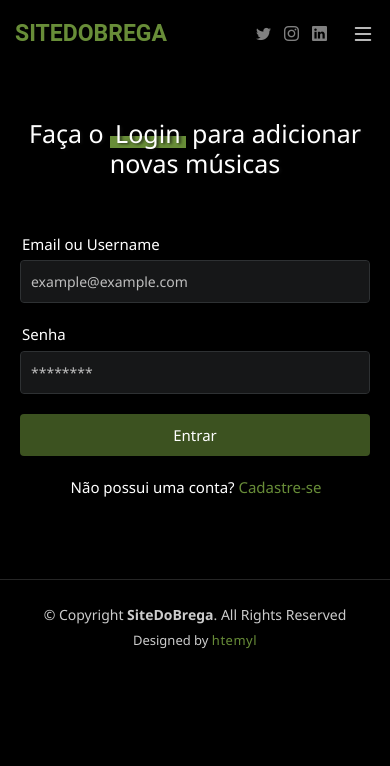
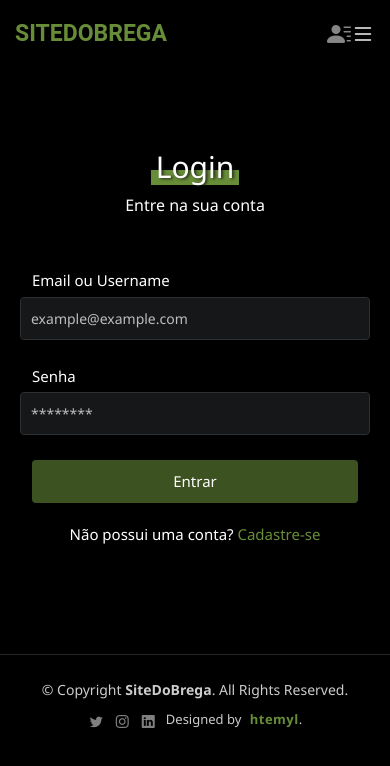
Before and after one commit to emmillylins/SiteDoBrega, a website: page Web/login.html in a window 390 px wide. Drawn offline with nearby package versions, Linux system fonts and the light colour scheme; no server answers.

Commit message:
atualizações frontend

```diff
--- a/Web/assets/css/login.css
+++ b/Web/assets/css/login.css
@@ -1,33 +1,37 @@
 /* style.css */
 
 .form-container {
-    max-width: 350px;
-    margin: 0 auto 2%;
+    background-color:#1617188c;
+    max-width: 450px;
+    margin: 2rem auto;
+    padding: 1rem 2rem 1.5rem;
+    border-radius: 3%;
+    box-shadow: 0px 4px 10px rgba(0, 0, 0, 0.164); /* Sombreamento suave */
 }
 
 .form-container .text {
-    margin: 25% 3% 10%;
+    margin: 5px;
+    text-align: center;
+    color: #fff;
+}
+
+.form-container .text h2 {
+    font-size: 30px;
+    text-shadow: 2px 1px 3px #0f0f0fd0;
+}
+
+.form-container .row label,
+.form-container .row p {
+    font-size: 15px;
+    margin: 20px 0 5px 0px;
+    color: #fff;
+}
+
+.form-container .row p {
     text-align: center;
 }
 
-.form-container .text h2 {
-    color: #fff;
-    font-size: 25px;
-    text-shadow: 2px 1px 3px #0f0f0fd0;
-}
-
-.form-container label,
-p {
-    font-size: 15px;
-    margin: 20px 0 5px 2px;
-    color: #fff;
-}
-
-p {
-    text-align: center;
-}
-
-p a {
+.form-container .row p a {
     color:#688d38;
 }
 
@@ -104,6 +108,14 @@
     }
 
     .form-container .text {
-        margin: 20% 0% 10%;
+        margin: 20% 0 10%;
     }
 }
+
+@media (max-width: 400px) {
+
+    .form-container {
+        margin: 0;
+        background-color: rgb(0, 0, 0);
+    }
+}
--- a/Web/assets/css/main.css
+++ b/Web/assets/css/main.css
@@ -26,9 +26,45 @@
   z-index: 1000;
 }
 
-.logo,
-.social-icons {
+.logo {
   flex: 1;
+}
+
+.header .icon {
+  color: #ffffff86;
+  font-size: 20px;
+  cursor: pointer;
+  line-height: 0;
+  transition: 0.5s;
+}
+
+/* Estilização do menu dropdown */
+.dropdown-menu {
+  position: absolute;
+  top: 40px;
+  right: 0;
+  box-shadow: 0px 4px 10px rgba(0, 0, 0, 0.2);
+  overflow: hidden;
+  display: none;
+  transition: opacity 0.3s, visibility 0.3s, top 0.3s;
+  border-radius: 4px;
+  background-color:#000000a2;
+}
+
+/* Estilização dos itens do menu */
+.dropdown-menu a {
+  display: block;
+  padding: 10px;
+  color: #9c9c9c;
+  font-size: 15px;
+  text-decoration: none;
+  font-size: 15px;
+  transition: color 0.3s;
+}
+
+/* Efeito hover */
+.dropdown-menu a:hover {
+  color: #f1f1f1;
 }
 
 .header .logo h1 {
@@ -40,28 +76,7 @@
   color: #688d38;
 }
 
-.header .social-icons {
-  display: flex;
-  padding-right: 7px;
-  justify-content: flex-end;
-  align-items: center;
-}
 
-.header .social-icons i {
-  font-size: 15px;
-  padding: 5px;
-}
-
-.header .social-icons a {
-  color: rgba(255, 255, 255, 0.5);
-  display: inline-block;
-  line-height: 0px;
-  transition: 0.3s;
-}
-
-.header .social-icons a:hover {
-  color: #fff;
-}
 
 @media (max-width: 900px) {
 
@@ -72,17 +87,17 @@
   .header .logo {
     margin-right: auto;
   }
-  .header .social-icons {
+  .social-icons {
     padding-right: 20px;
   }
 
-  .header .social-icons i {
+  .social-icons i {
     font-size: 15px;
     padding: 7px;
     z-index: 9996;
   }
 
-  .header .social-icons a {
+  .social-icons a {
     transition: 0.3s;
   }
 }
@@ -94,11 +109,11 @@
     margin: 20px 15px;
   }
 
-  .header .social-icons {
+  .social-icons {
     padding-right: 20px;
   }
 
-  .header .social-icons i {
+  .social-icons i {
     padding: 4px !important;
     z-index: 9996;
   }
@@ -109,7 +124,7 @@
   .header i {
     font-size: 24px;
   }
-  .header .social-icons a {
+  .social-icons a {
     padding-left: 5px;
   }
 }
@@ -313,7 +328,6 @@
   }
 
   .mobile-nav-show {
-
     color: #fff;
     font-size: 28px;
     cursor: pointer;
@@ -483,7 +497,8 @@
   }
 
   .footer .credits {
-    padding-top: 6px;
+    padding-bottom: 2px;
+    padding-left: 7px;
     text-align: center;
     font-size: 13px;
     color: rgba(255, 255, 255, 0.8);
@@ -493,6 +508,30 @@
     letter-spacing: 0.5px;
     font-size: bold;
     color: #688d38;
+  }
+
+  .social-icons {
+    margin-top: 10px;
+    display: flex;
+    padding-right: 7px;
+    justify-content: center;
+    align-items: center;
+  }
+
+  .social-icons i {
+    font-size: 13px;
+    padding: 5px;
+  }
+
+  .social-icons a {
+    color: rgba(255, 255, 255, 0.5);
+    display: inline-block;
+    line-height: 0px;
+    transition: 0.3s;
+  }
+
+  .social-icons a:hover {
+    color: #fff;
   }
 
   @media (max-width: 1000px){
--- a/Web/assets/js/main.js
+++ b/Web/assets/js/main.js
@@ -65,6 +65,28 @@
     }));
   }
 });
+
+//icone header ------------------------------
+function toggleMenu() {
+  var menu = document.getElementById("menu");
+  menu.style.display = menu.style.display === "block" ? "none" : "block";
+}
+
+function logout() {
+  alert("Você saiu da conta!");
+  localStorage.removeItem('token'); // Remove token do armazenamento local
+  window.location.href = 'login.html'; // Redireciona para login
+}
+
+document.addEventListener("click", function(event) {
+  var menu = document.getElementById("menu");
+  var icon = document.querySelector(".icon");
+
+  if (menu && icon && !menu.contains(event.target) && !icon.contains(event.target)) {
+    menu.style.display = "none";
+  }
+});
+// --------------------------------------
 
 function popularNavbar(categorias) {
   const navbarUl = document.querySelector('#dynamic-navbar');
--- a/Web/login.html
+++ b/Web/login.html
@@ -38,32 +38,37 @@
               <!-- navbar dinâmica -->
             </ul>
           </li>
-          <li><a href="login.html" class="active">Login</a></li>
+          <li><a href="#">Sobre nós</a></li>
         </ul>
       </nav>
       <!-- end navbar -->
 
-      <div class="social-icons">
-        <a href="#" alt="twitter"><i class="bi bi-twitter"></i></a>
-        <a href="https://www.instagram.com/htemyl/" alt="instagram"><i class="bi bi-instagram"></i></a>
-        <a href="https://www.linkedin.com/in/emmilly-lins-82b06a235/" alt="linkedin" ><i class="bi bi-linkedin"></i></i></a>
+      <div class="icon" onclick="toggleMenu()">
+        <i class="bi bi-person-lines-fill"></i>
       </div>
+          <!-- Caixa de opções -->
+      <div class="dropdown-menu" id="menu">
+        <a href="login.html">Login</a>
+        <a href="cadastro.html">Cadastrar</a>
+        <a href="#" onclick="logout()">Sair da conta</a>
+      </div>
+
       <i class="mobile-nav-toggle mobile-nav-show bi bi-list"></i>
   </header>
   <!-- end header -->
 
-  <section id="cadastro">
-
+  <section id="login">
     <form class="form-container" id="form-template" novalidate>
         <div class="text">
-            <h2>Faça o <span>Login</span> para adicionar novas músicas</h2>
+            <h2><span>Login</span></h2>
+            <p>Entre na sua conta</p>
         </div>
-        <div>
+        <div class="row">
             <label for="email" class="form-label">Email ou Username</label>
             <input type="text" class="form-control" id="email" placeholder="example@example.com" required>
             <small class="error-message" id="email-error"></small>
         </div>
-        <div>
+        <div class="row">
             <label for="password" class="form-label">Senha</label>
             <input type="text" class="form-control" id="password" placeholder="********" required>
             <small class="error-message" id="password-error"></small>
@@ -71,7 +76,7 @@
         <div class="botao">
             <button type="submit" id="submit-btn" disabled>Entrar</button>
         </div>
-        <div>
+        <div class="row">
             <p>Não possui uma conta? <a href="">Cadastre-se</a></p>
         </div>
     </form>
@@ -81,11 +86,18 @@
   <footer class="footer">
     <div class="container">
       <div class="copyright">
-        &copy; Copyright <strong><span>SiteDoBrega</span></strong>. All Rights Reserved
+        &copy; Copyright <strong><span>SiteDoBrega</span></strong>. All Rights Reserved.
       </div>
-      <div class="credits">
-        Designed by <a href="https://github.com/emmillylins">htemyl</a>
-      </div>
+        <div class="social-icons">
+          <a href="#" alt="twitter"><i class="bi bi-twitter"></i></a>
+          <a href="https://www.instagram.com/htemyl/" alt="instagram"><i class="bi bi-instagram"></i></a>
+          <a href="https://www.linkedin.com/in/emmilly-lins-82b06a235/" alt="linkedin" ><i class="bi bi-linkedin"></i></i></a>
+
+          <div class="credits">
+          Designed by <a href="https://github.com/emmillylins"><strong>htemyl</strong></a>.
+          </div>
+
+        </div>
     </div>
   </footer>
   <!-- end footer -->
```
Also changed, not shown: Web/cadastro.html (+21 -9 lines), Web/categoria.html (+22 -10 lines), Web/index.html (+21 -9 lines).
